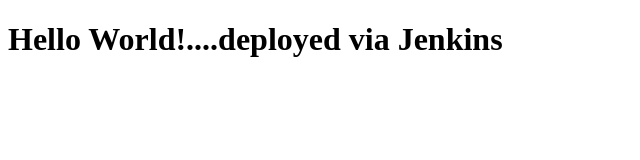
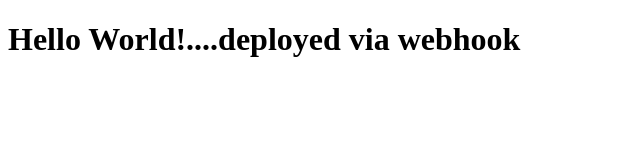
Before and after one commit to nixacetech/nixtechnix.com, a plain HTML site: page index.html in a window 1280 px wide. Shown: the full height of the page, 0-640 px from the left. Drawn offline with Linux system fonts and the light colour scheme.

Commit message:
testing deployment via webhook

```diff
--- a/index.html
+++ b/index.html
@@ -4,6 +4,6 @@
     <title>Hello, World!</title>
 </head>
 <body>
-    <h1>Hello World!....deployed via Jenkins</h1>
+    <h1>Hello World!....deployed via webhook</h1>
 </body>
 </html>
```
